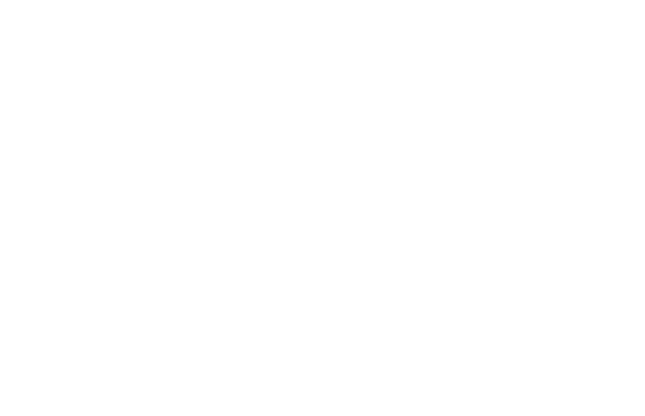
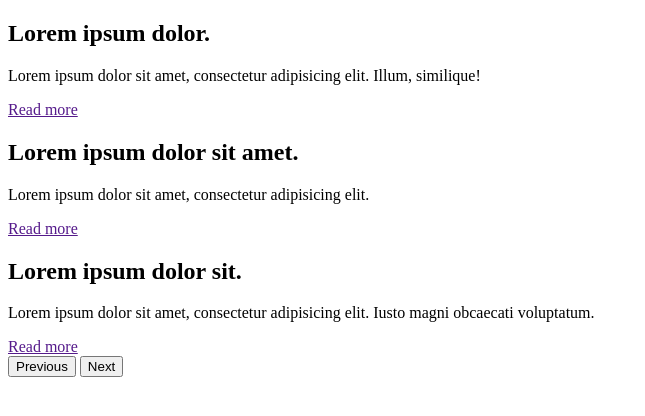
Before and after one commit to pawelkonior/slider_3, a plain HTML site: page index.html in a window 1280 px wide. Shown: the whole page, without its empty margins (0-645 px from the left). Drawn offline with Linux system fonts and the light colour scheme.

Commit message:
html boilerplate for slider block using BEM (Block Element Modifier Methodology)

```diff
--- a/index.html
+++ b/index.html
@@ -10,5 +10,38 @@
 </head>
 <body>
 
+
+<section class="slider">
+    <div class="slider__slides slides">
+        <div class="slides__slide">
+            <div class="slides__box">
+                <h2 class="slides__hdl">Lorem ipsum dolor.</h2>
+                <p class="slides__lead">Lorem ipsum dolor sit amet, consectetur adipisicing elit. Illum, similique!</p>
+                <a href="" class="slides__link">Read more</a>
+            </div>
+        </div>
+        <div class="slides__slide">
+            <div class="slides__box">
+                <h2 class="slides__hdl">Lorem ipsum dolor sit amet.</h2>
+                <p class="slides__lead">Lorem ipsum dolor sit amet, consectetur adipisicing elit.</p>
+                <a href="" class="slides__link">Read more</a>
+            </div>
+        </div>
+        <div class="slides__slide">
+            <div class="slides__box">
+                <h2 class="slides__hdl">Lorem ipsum dolor sit.</h2>
+                <p class="slides__lead">Lorem ipsum dolor sit amet, consectetur adipisicing elit. Iusto magni obcaecati voluptatum.</p>
+                <a href="" class="slides__link">Read more</a>
+            </div>
+        </div>
+    </div>
+    <nav class="slider__nav slider-nav">
+        <button class="slider-nav__btn slider-nav__btn--prev">Previous</button>
+        <button class="slider-nav__btn">Next</button>
+    </nav>
+</section>
+
+
+
 </body>
 </html>
```
